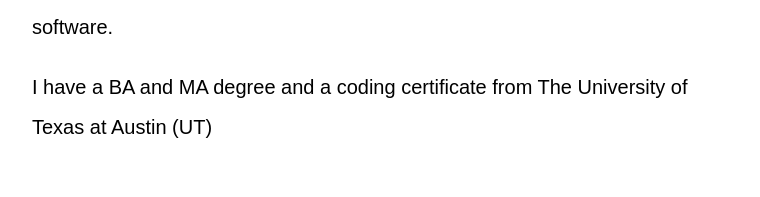
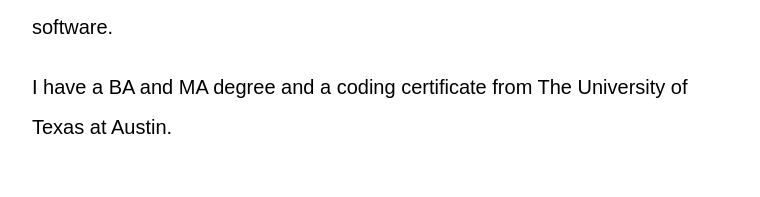
Before and after one commit to Colin-Pace/Portfolio, a React (Create React App) app: page / in a window 1280 px wide. Shown: the part 332-529 px from the top of the page, without its empty margins (258-1018 px from the left). Built offline with nearby package versions, Linux system fonts and the light colour scheme.

Commit message:
textual edits

```diff
--- a/src/Profile.js
+++ b/src/Profile.js
@@ -5,7 +5,7 @@
   return (
     <div>
       <p className = 'profileText'>In terms of work, I have had the title Research Engineering Scientist Associate. As an engineering scientist, I performed both manual and automated testing of software.</p>
-      <p id = 'lastText' className = 'profileText'>I have a BA and MA degree and a coding certificate from The University of Texas at Austin (UT)</p>
+      <p id = 'lastText' className = 'profileText'>I have a BA and MA degree and a coding certificate from The University of Texas at Austin.</p>
     </div>
   );
 }
```
